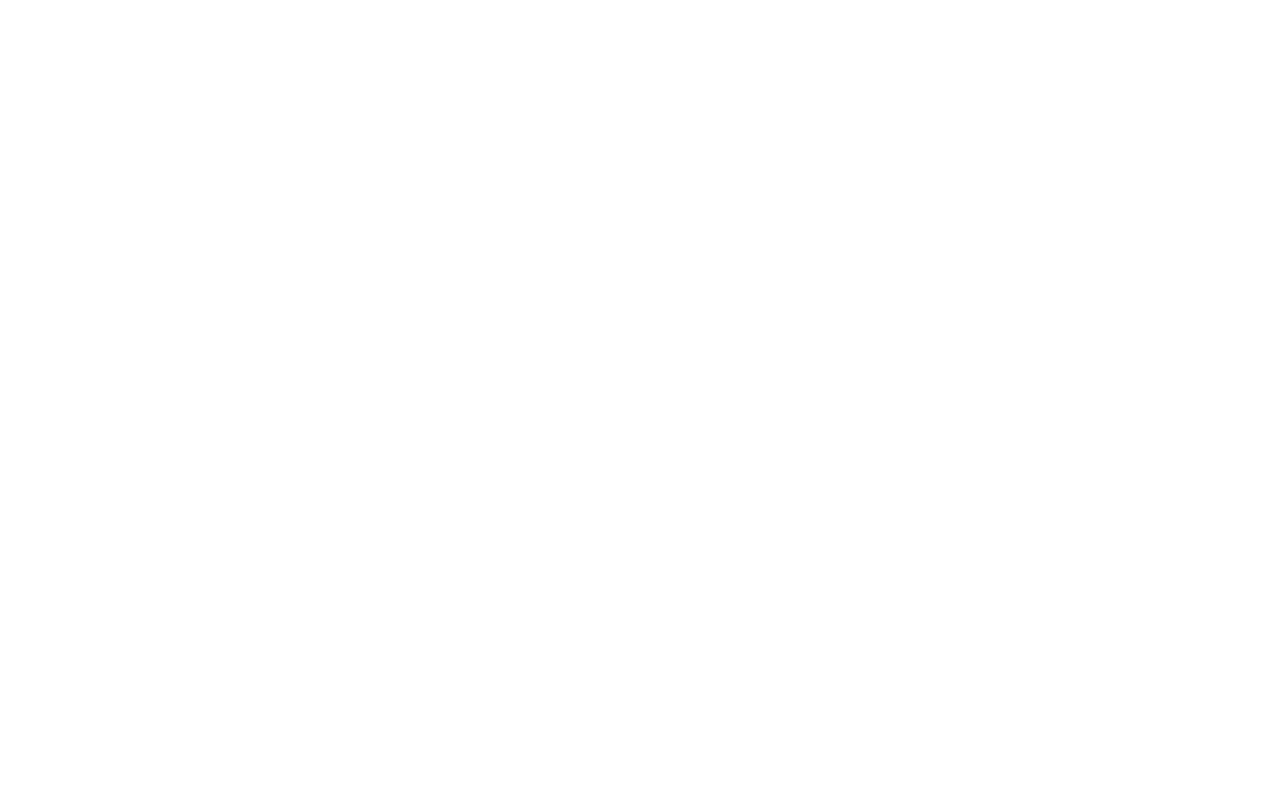
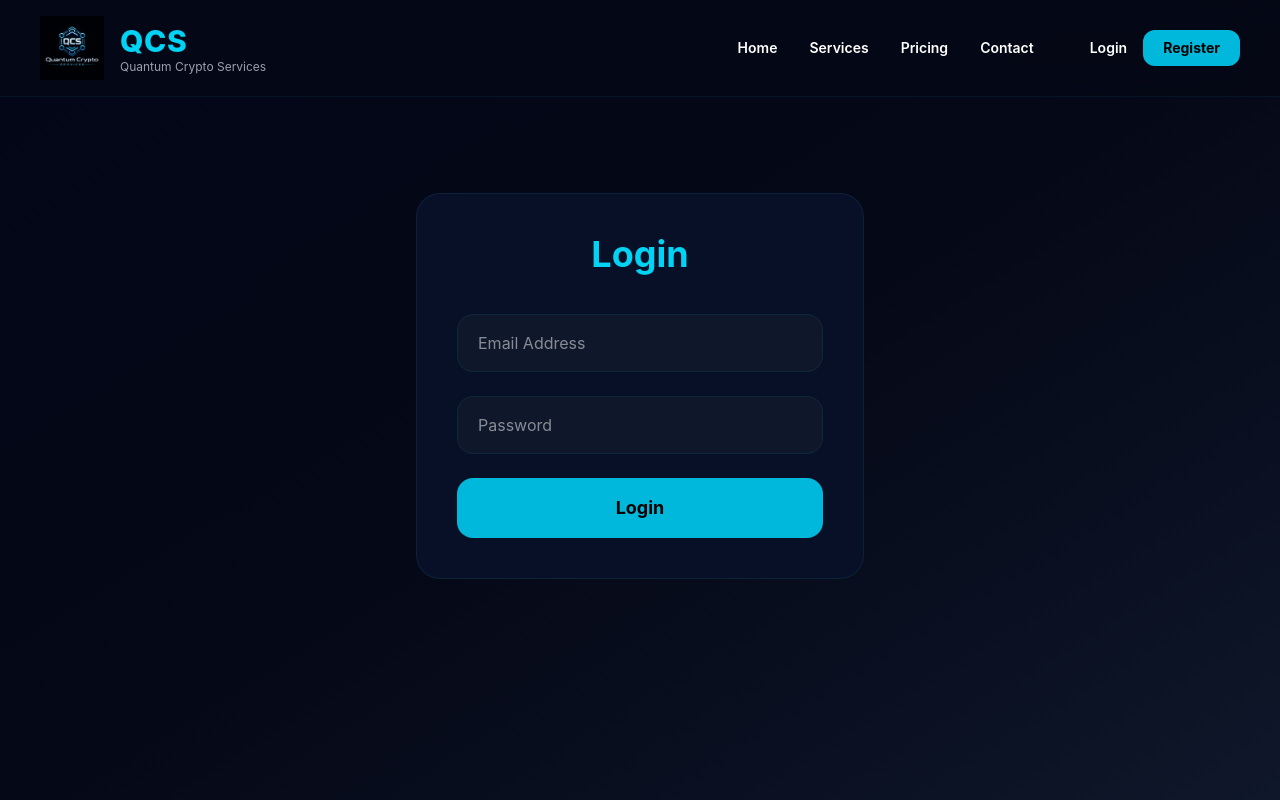
Before and after one commit to Murugasankar/quantumcryptoservices, a React (Vite) app: page /login in a window 1280 px wide. Before the commit this address had no page. Built offline with nearby package versions, Linux system fonts and the light colour scheme.

Commit message:
animations added

```diff
--- a/package.json
+++ b/package.json
@@ -19,6 +19,7 @@
     "react-router-dom": "^7.15.1",
     "react-tsparticles": "^2.12.2",
     "tailwindcss": "^4.3.0",
+    "tsparticles-engine": "^2.12.0",
     "tsparticles-slim": "^2.12.0"
   },
   "devDependencies": {
--- a/src/App.tsx
+++ b/src/App.tsx
@@ -3,26 +3,31 @@ import { BrowserRouter, Routes, Route } from "react-router-dom";
 import Home from "./pages/Home";
 import Services from "./pages/Services";
 import Contact from "./pages/Contact";
+import Login from "./pages/Login";
+import Register from "./pages/Register";
 
 function App() {
+
   return (
+
     <BrowserRouter>
 
       <Routes>
 
         <Route path="/" element={<Home />} />
 
-        <Route
-          path="/services"
-          element={<Services />}
-        />
-<Route
-  path="/contact"
-  element={<Contact />}
-/>
+        <Route path="/services" element={<Services />} />
+
+        <Route path="/contact" element={<Contact />} />
+
+        <Route path="/login" element={<Login />} />
+
+        <Route path="/register" element={<Register />} />
+
       </Routes>
 
     </BrowserRouter>
+
   );
 }
 
--- a/src/components/Navbar.tsx
+++ b/src/components/Navbar.tsx
@@ -1,38 +1,157 @@
+import { useState } from "react";
 import { Link } from "react-router-dom";
 import logo from "../assets/qcs logo.png.png";
 
 function Navbar() {
+
+  const [menuOpen, setMenuOpen] = useState(false);
+
   return (
-    <nav className="flex items-center justify-between px-8 py-6 border-b border-cyan-900/30 bg-[#050816] sticky top-0 z-50">
 
-      {/* Left Logo */}
-      <Link to="/" className="flex items-center gap-4">
+    <nav className="sticky top-0 z-50 backdrop-blur-xl bg-[#050816]/80 border-b border-cyan-900/20">
+
+      <div className="w-full flex items-center justify-between px-4 sm:px-6 md:px-10 py-4">
+
+        {/* LEFT LOGO */}
+        <Link
+          to="/"
+          className="flex items-center gap-3 sm:gap-4 group min-w-0"
+        >
 
           <img
             src={logo}
             alt="QCS Logo"
-          className="w-16 h-16 object-contain"
+            className="w-12 h-12 sm:w-14 sm:h-14 md:w-16 md:h-16 object-contain transition duration-500 group-hover:scale-110 flex-shrink-0"
           />
 
-        <div>
+          <div className="min-w-0">
 
-          <h1 className="text-2xl font-bold text-cyan-400">
-            QCS
+            {/* QCS Animated */}
+            <h1 className="text-2xl sm:text-3xl font-extrabold text-cyan-400 tracking-wide flex">
+
+              <span className="animate-q">
+                Q
+              </span>
+
+              <span className="animate-c">
+                C
+              </span>
+
+              <span className="animate-s">
+                S
+              </span>
+
             </h1>
 
-          <p className="text-xs text-gray-400">
+            <p className="text-[10px] sm:text-xs text-gray-400 leading-tight truncate">
+
               Quantum Crypto Services
+
             </p>
 
           </div>
 
         </Link>
 
-      {/* Right Menu */}
-      <div className="flex gap-8 text-sm font-medium">
+        {/* DESKTOP MENU */}
+        <div className="hidden lg:flex items-center gap-10 text-sm font-semibold">
+
+          {/* Main Navigation */}
+          <div className="flex items-center gap-8">
 
             <Link
               to="/"
+              className="hover:text-cyan-400 transition duration-300"
+            >
+              Home
+            </Link>
+
+            <Link
+              to="/services"
+              className="hover:text-cyan-400 transition duration-300"
+            >
+              Services
+            </Link>
+
+            <Link
+              to="/pricing"
+              className="hover:text-cyan-400 transition duration-300"
+            >
+              Pricing
+            </Link>
+
+            <Link
+              to="/contact"
+              className="hover:text-cyan-400 transition duration-300"
+            >
+              Contact
+            </Link>
+
+          </div>
+
+          {/* Auth Buttons */}
+          <div className="flex items-center gap-4 ml-4">
+
+            <Link
+              to="/login"
+              className="hover:text-cyan-400 transition duration-300"
+            >
+              Login
+            </Link>
+
+            <Link
+              to="/register"
+              className="bg-cyan-500 hover:bg-cyan-600 text-black px-5 py-2 rounded-xl transition duration-300 font-bold"
+            >
+              Register
+            </Link>
+
+          </div>
+
+        </div>
+
+        {/* MOBILE BUTTON */}
+        <button
+          onClick={() => setMenuOpen(!menuOpen)}
+          className="lg:hidden flex flex-col gap-1 ml-3"
+        >
+
+          <span
+            className={`w-6 h-0.5 bg-cyan-400 transition duration-300 ${
+              menuOpen ? "rotate-45 translate-y-1.5" : ""
+            }`}
+          ></span>
+
+          <span
+            className={`w-6 h-0.5 bg-cyan-400 transition duration-300 ${
+              menuOpen ? "opacity-0" : ""
+            }`}
+          ></span>
+
+          <span
+            className={`w-6 h-0.5 bg-cyan-400 transition duration-300 ${
+              menuOpen ? "-rotate-45 -translate-y-1.5" : ""
+            }`}
+          ></span>
+
+        </button>
+
+      </div>
+
+      {/* MOBILE MENU */}
+      <div
+        className={`lg:hidden overflow-hidden transition-all duration-500 ${
+          menuOpen
+            ? "max-h-[500px] opacity-100"
+            : "max-h-0 opacity-0"
+        }`}
+      >
+
+        <div className="flex flex-col px-6 py-6 gap-5 bg-[#050816]/95 border-t border-cyan-900/20 text-base font-medium">
+
+          <Link
+            to="/"
+            onClick={() => setMenuOpen(false)}
             className="hover:text-cyan-400 transition"
           >
             Home
@@ -40,13 +159,15 @@ function Navbar() {
 
           <Link
             to="/services"
+            onClick={() => setMenuOpen(false)}
             className="hover:text-cyan-400 transition"
           >
             Services
           </Link>
 
           <Link
-          to="#"
+            to="/pricing"
+            onClick={() => setMenuOpen(false)}
             className="hover:text-cyan-400 transition"
           >
             Pricing
@@ -54,14 +175,38 @@ function Navbar() {
 
           <Link
             to="/contact"
+            onClick={() => setMenuOpen(false)}
             className="hover:text-cyan-400 transition"
           >
             Contact
           </Link>
 
+          <div className="border-t border-cyan-900/20 pt-5 flex flex-col gap-4">
+
+            <Link
+              to="/login"
+              onClick={() => setMenuOpen(false)}
+              className="hover:text-cyan-400 transition"
+            >
+              Login
+            </Link>
+
+            <Link
+              to="/register"
+              onClick={() => setMenuOpen(false)}
+              className="bg-cyan-500 hover:bg-cyan-600 text-black px-5 py-3 rounded-xl transition duration-300 font-bold text-center"
+            >
+              Register
+            </Link>
+
+          </div>
+
+        </div>
+
       </div>
 
     </nav>
+
   );
 }
 
--- a/src/index.css
+++ b/src/index.css
@@ -1 +1,89 @@
 @import "tailwindcss";
+/* QCS Cyber Dissolve Animation */
+
+@keyframes cyberFlyIn {
+
+  0% {
+    transform:
+      translate(420px, 60px)
+      rotate(540deg)
+      scale(0.1);
+
+    opacity: 0;
+    filter: blur(12px);
+  }
+
+  20% {
+    transform:
+      translate(300px, -30px)
+      rotate(400deg)
+      scale(0.4);
+
+    opacity: 0.3;
+    filter: blur(8px);
+  }
+
+  40% {
+    transform:
+      translate(180px, 25px)
+      rotate(240deg)
+      scale(0.7);
+
+    opacity: 0.6;
+    filter: blur(4px);
+  }
+
+  60% {
+    transform:
+      translate(80px, -15px)
+      rotate(120deg)
+      scale(1.05);
+
+    opacity: 0.9;
+    filter: blur(1px);
+  }
+
+  80% {
+    transform:
+      translate(-10px, 8px)
+      rotate(-20deg)
+      scale(1.02);
+
+    opacity: 1;
+    filter: blur(0px);
+  }
+
+  100% {
+    transform:
+      translate(0px, 0px)
+      rotate(0deg)
+      scale(1);
+
+    opacity: 1;
+    filter: blur(0px);
+  }
+
+}
+
+
+/* Q */
+.animate-q {
+  display: inline-block;
+  animation: cyberFlyIn 3s ease forwards;
+}
+
+
+/* C */
+.animate-c {
+  display: inline-block;
+  animation: cyberFlyIn 3s ease forwards;
+  animation-delay: 0.8s;
+}
+
+
+/* S */
+.animate-s {
+  display: inline-block;
+  animation: cyberFlyIn 3s ease forwards;
+  animation-delay: 1.6s;
+}
--- /dev/null
+++ b/src/pages/Login.tsx
@@ -0,0 +1,52 @@
+import Navbar from "../components/Navbar";
+
+function Login() {
+
+  return (
+
+    <div className="min-h-screen bg-gradient-to-br from-[#020617] via-[#050816] to-[#0f172a] text-white">
+
+      <Navbar />
+
+      <section className="flex items-center justify-center px-6 py-24">
+
+        <div className="w-full max-w-md bg-[#081028] border border-cyan-900/30 rounded-3xl p-10">
+
+          <h1 className="text-4xl font-bold text-cyan-400 text-center mb-10">
+
+            Login
+
+          </h1>
+
+          <div className="space-y-6">
+
+            <input
+              type="email"
+              placeholder="Email Address"
+              className="w-full bg-[#0f172a] border border-cyan-900/30 rounded-2xl px-5 py-4 outline-none focus:border-cyan-400"
+            />
+
+            <input
+              type="password"
+              placeholder="Password"
+              className="w-full bg-[#0f172a] border border-cyan-900/30 rounded-2xl px-5 py-4 outline-none focus:border-cyan-400"
+            />
+
+            <button className="w-full bg-cyan-500 hover:bg-cyan-600 text-black py-4 rounded-2xl font-bold text-lg transition">
+
+              Login
+
+            </button>
+
+          </div>
+
+        </div>
+
+      </section>
+
+    </div>
+
+  );
+}
+
+export default Login;
--- /dev/null
+++ b/src/pages/Register.tsx
@@ -0,0 +1,58 @@
+import Navbar from "../components/Navbar";
+
+function Register() {
+
+  return (
+
+    <div className="min-h-screen bg-gradient-to-br from-[#020617] via-[#050816] to-[#0f172a] text-white">
+
+      <Navbar />
+
+      <section className="flex items-center justify-center px-6 py-24">
+
+        <div className="w-full max-w-md bg-[#081028] border border-cyan-900/30 rounded-3xl p-10">
+
+          <h1 className="text-4xl font-bold text-cyan-400 text-center mb-10">
+
+            Register
+
+          </h1>
+
+          <div className="space-y-6">
+
+            <input
+              type="text"
+              placeholder="Full Name"
+              className="w-full bg-[#0f172a] border border-cyan-900/30 rounded-2xl px-5 py-4 outline-none focus:border-cyan-400"
+            />
+
+            <input
+              type="email"
+              placeholder="Email Address"
+              className="w-full bg-[#0f172a] border border-cyan-900/30 rounded-2xl px-5 py-4 outline-none focus:border-cyan-400"
+            />
+
+            <input
+              type="password"
+              placeholder="Password"
+              className="w-full bg-[#0f172a] border border-cyan-900/30 rounded-2xl px-5 py-4 outline-none focus:border-cyan-400"
+            />
+
+            <button className="w-full bg-cyan-500 hover:bg-cyan-600 text-black py-4 rounded-2xl font-bold text-lg transition">
+
+              Create Account
+
+            </button>
+
+          </div>
+
+        </div>
+
+      </section>
+
+    </div>
+
+  );
+}
+
+export default Register;
```
Also changed, not shown: src/pages/Home.tsx (+63 -7 lines), 1 other file (tests, documents, lock files or other folders). Lines whose indentation alone changed are shown as unchanged.
